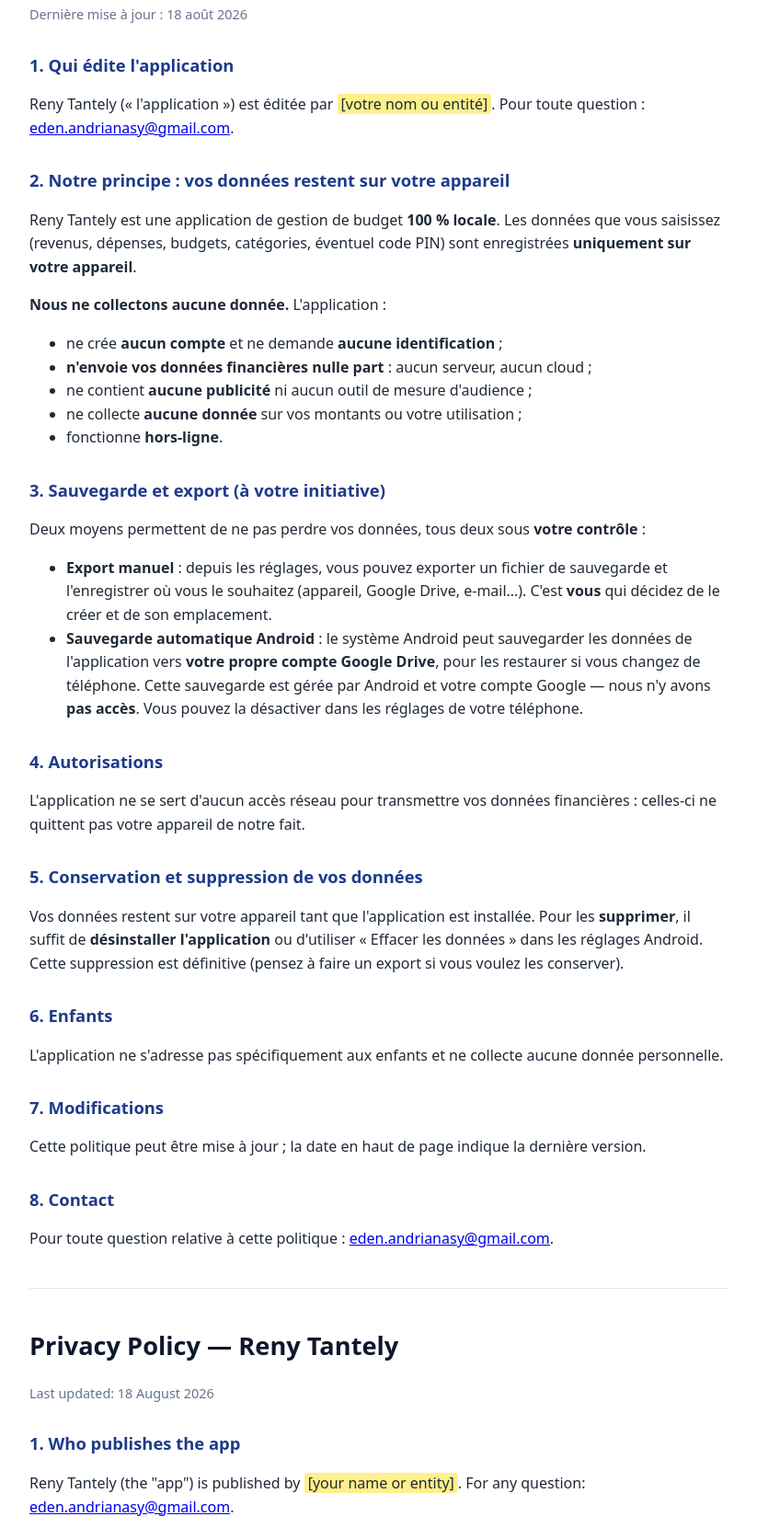
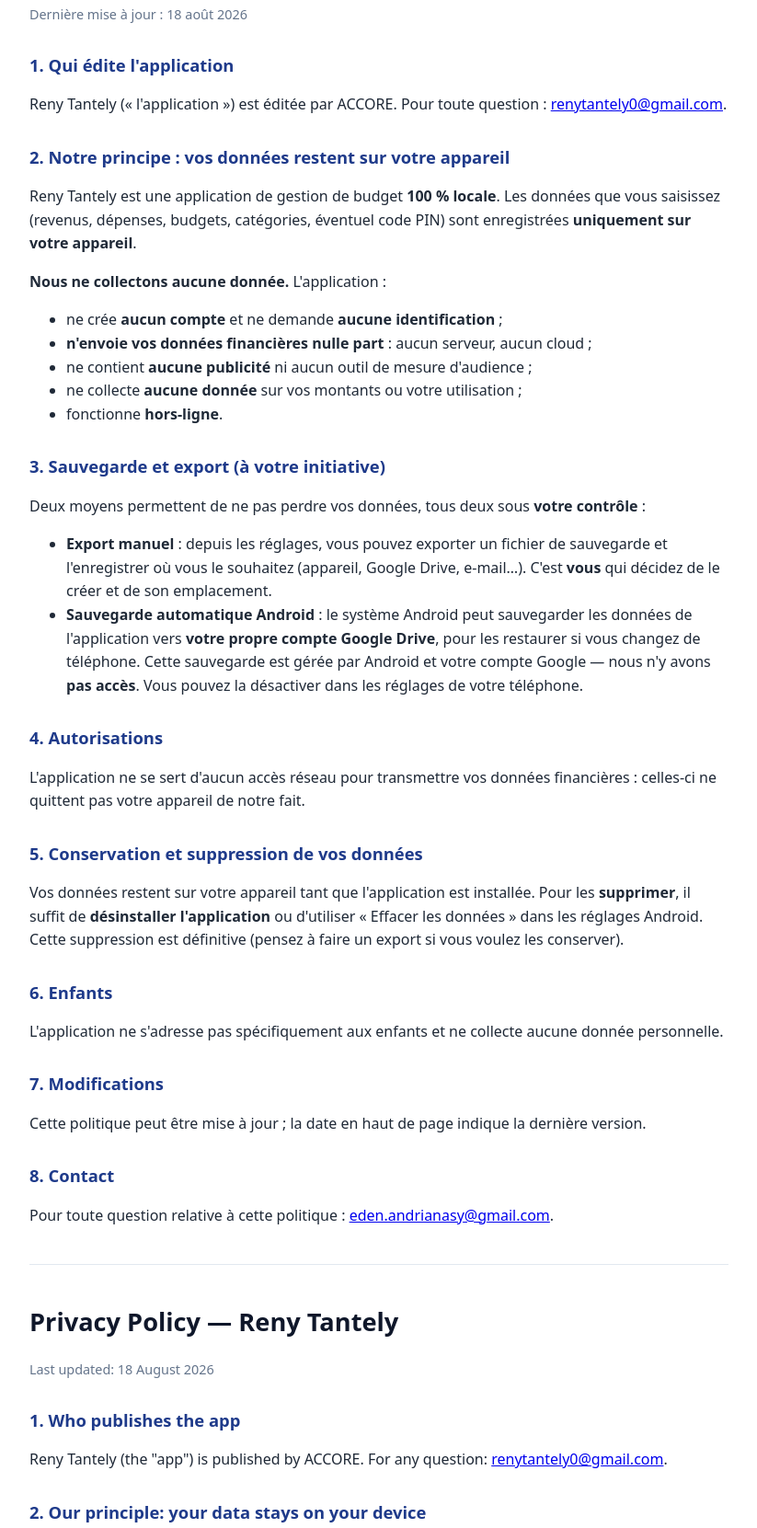
Before and after one commit to Jordi-Tobin/reny-tantely-legal, a plain HTML site: page index.html in a window 1280 px wide. Shown: the part 100-1761 px from the top of the page at 92% size, without its empty margins (228-1051 px from the left). Drawn offline with Linux system fonts and the light colour scheme.

Commit message:
Update index.html

```diff
--- a/index.html
+++ b/index.html
@@ -70,8 +70,8 @@
     <h2>1. Qui édite l'application</h2>
     <p>
       Reny Tantely (« l'application ») est éditée par
-      <span class="fill">[votre nom ou entité]</span>. Pour toute question :
-      <a href="mailto:eden.andrianasy@gmail.com">eden.andrianasy@gmail.com</a>.
+      <span class="">ACCORE</span>. Pour toute question :
+      <a href="mailto:renytantely0@gmail.com">renytantely0@gmail.com</a>.
     </p>
 
     <h2>2. Notre principe : vos données restent sur votre appareil</h2>
@@ -158,8 +158,8 @@
     <h2>1. Who publishes the app</h2>
     <p>
       Reny Tantely (the "app") is published by
-      <span class="fill">[your name or entity]</span>. For any question:
-      <a href="mailto:eden.andrianasy@gmail.com">eden.andrianasy@gmail.com</a>.
+      <span class="">ACCORE</span>. For any question:
+      <a href="mailto:renytantely0@gmail.com">renytantely0@gmail.com</a>.
     </p>
 
     <h2>2. Our principle: your data stays on your device</h2>
```
